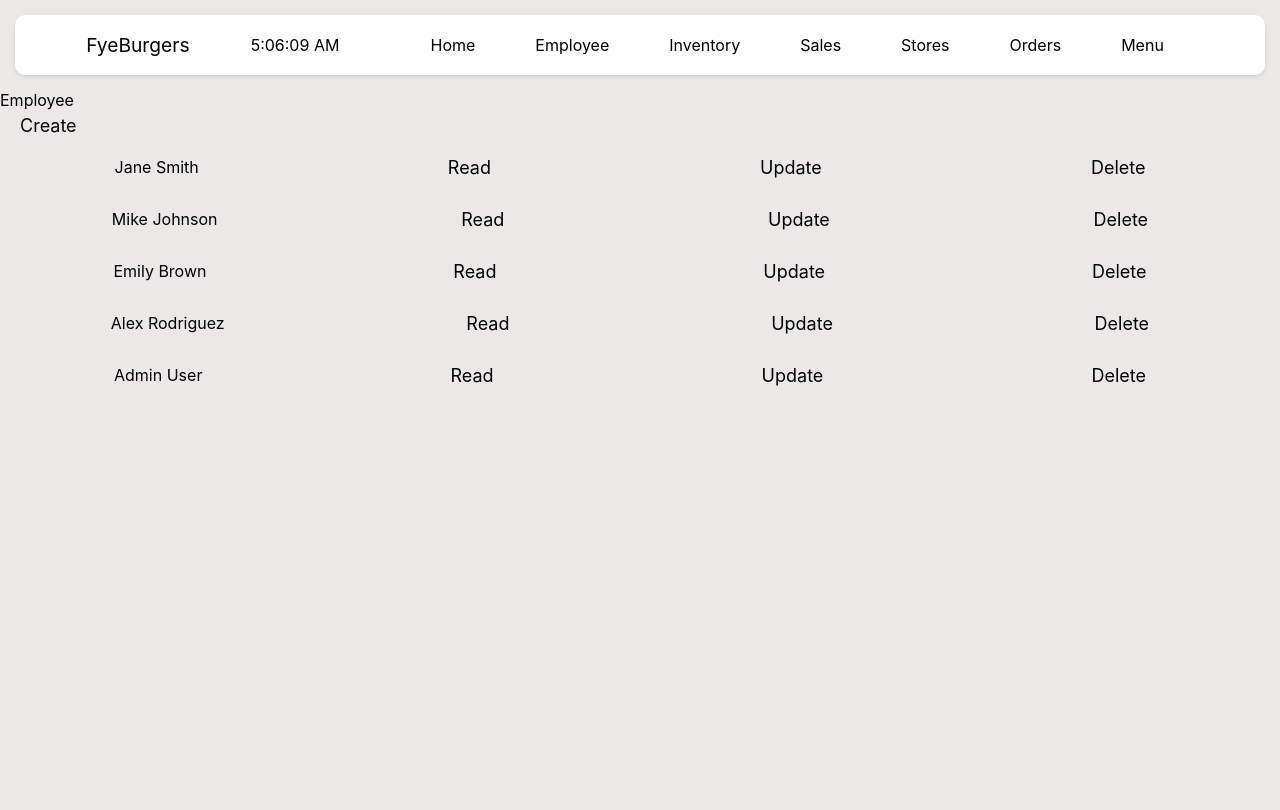
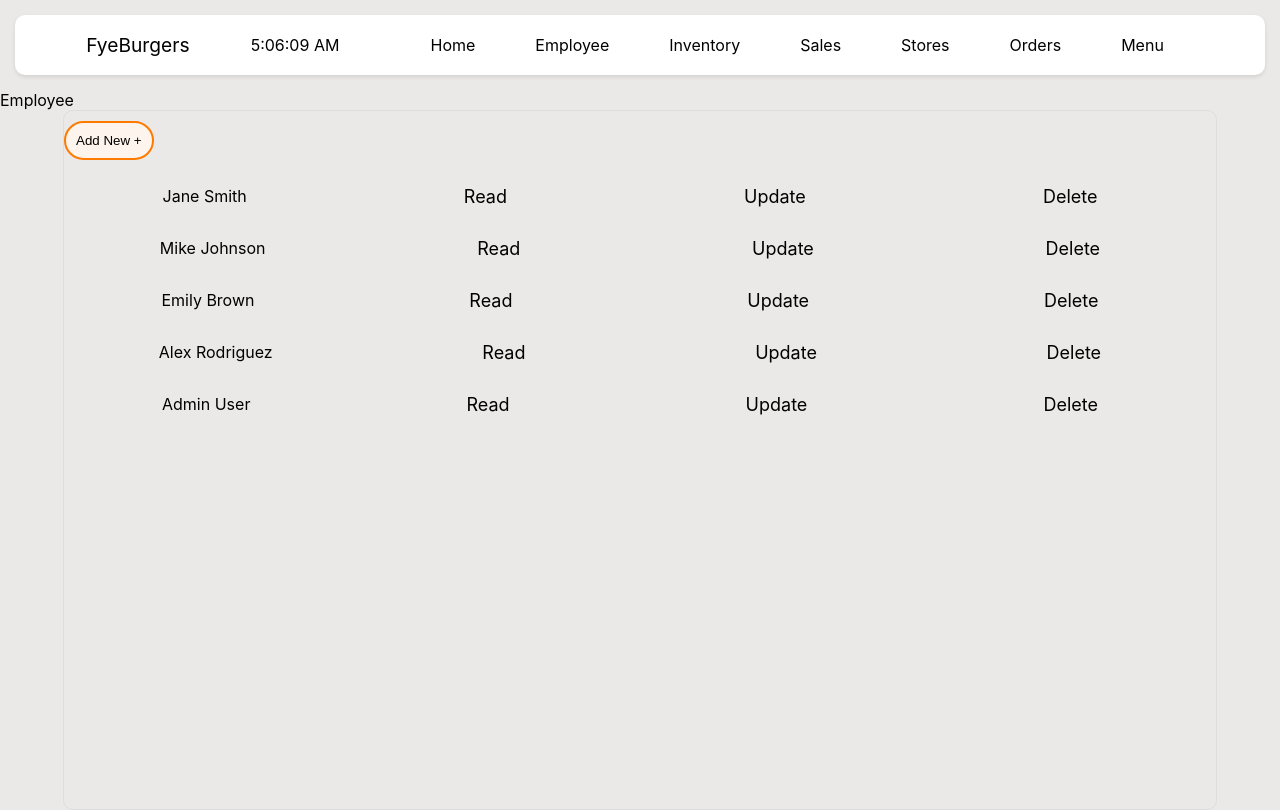
Before and after one commit to Simmigon-flagg/fyeburgers, a React (Create React App) app: page /employees in a window 1280 px wide. Built offline with nearby package versions, Linux system fonts and the light colour scheme; data requests are answered from the project's data file; the HTML template or start-up script is replaced by a standard one.

Commit message:
Custom Button Component

```diff
--- /dev/null
+++ b/src/components/CustomButton/CustomButton.css
@@ -0,0 +1,11 @@
+.btn-add{
+    position: relative; /* Ensure that the z-index works */
+    z-index: 9999;
+    margin-top: 10px;
+    margin-bottom: 10px;
+    padding: 10px;
+    border-radius: 20px;
+    border: 2px solid #ff7b00;
+    background-color: rgb(253, 244, 237);
+
+  }
--- /dev/null
+++ b/src/components/CustomButton/CustomButton.jsx
@@ -0,0 +1,12 @@
+import React from "react";
+import './CustomButton.css';
+
+const CustomButton = ({text}) => {
+  return (
+    <button className="btn-add">
+        {text}
+    </button>
+  );
+};
+
+export default CustomButton;
--- a/src/components/Employees/Employees.jsx
+++ b/src/components/Employees/Employees.jsx
@@ -1,19 +1,36 @@
-import React, { useContext } from 'react'
-import "./Employees.css"
-import { EmployeesContext } from '../../context/EmployeesContext';
-import Employee from '../Employee/Employee';
-import EmployeeModal from '../Modal/EmployeeModal';
+import React, { useContext } from "react";
+import "./Employees.css";
+import { EmployeesContext } from "../../context/EmployeesContext";
+import Employee from "../Employee/Employee";
+import EmployeeModal from "../Modal/EmployeeModal";
+import CustomButton from "../CustomButton/CustomButton";
 const Employees = () => {
-  const { employees, createEmployee, updateEmployee, deleteEmployee } = useContext(EmployeesContext);
+  const { employees, createEmployee, updateEmployee, deleteEmployee } =
+    useContext(EmployeesContext);
   return (
-    <div>
-      <EmployeeModal content={"Employee"} header={"Create"} createEmployee={createEmployee} />
-      <div style={{ display: "flex", flexDirection: "column" }}>
-        {employees.map((employee) => (<Employee key={employee.id} employee={employee} updateEmployee={updateEmployee} deleteEmployee={deleteEmployee} />))}
-
+    <div className="container">
+      {/* TODO: Move code to GridComponent.jsx */}
+      <div className="gridContainer">
+        <CustomButton text={"Add New +"}>
+          <EmployeeModal
+            content={"Employee"}
+            header={"Add New +"}
+            createEmployee={createEmployee}
+          />
+        </CustomButton>
+        <div style={{ display: "flex", flexDirection: "column" }}>
+          {employees.map((employee) => (
+            <Employee
+              key={employee.id}
+              employee={employee}
+              updateEmployee={updateEmployee}
+              deleteEmployee={deleteEmployee}
+            />
+          ))}
+        </div>
       </div>
     </div>
-  )
-}
+  );
+};
 
-export default Employees
+export default Employees;
--- a/src/components/Inventories/Inventories.css
+++ b/src/components/Inventories/Inventories.css
@@ -1,32 +1,8 @@
 /* Inventories.css */
 
-.container {
-    height: calc(100vh - 100px);
-    width: 100%;
-    display: flex;
-    justify-content: center;
-    /* background-color: blue; */
 
-  }
 
-  .gridContainer {
-    width: 90%;
-    border: 1px solid #ddd;
-    border-radius: 10px;
-    /* background-color: red; */
-  }
 
-  .btn-add{
-    position: relative; /* Ensure that the z-index works */
-    z-index: 9999;
-    margin-top: 10px;
-    margin-bottom: 10px;
-    padding: 5px;
-    border-radius: 20px;
-    border: 2px solid #ff7b00;
-    background-color: rgb(253, 244, 237);
-
-  }
 
   /* Target header cells within the DataGrid */
   .MuiDataGrid-root .MuiDataGrid-colCell, /* Target column headers */
--- a/src/components/Inventories/Inventories.jsx
+++ b/src/components/Inventories/Inventories.jsx
@@ -6,6 +6,7 @@ import "./Inventories.css";
 import { InventoriesContext } from "../../context/InventoriesContext";
 import Inventory from "../Inventory/Inventory";
 import InventoryModal from "../Modal/InventoryModal";
+import CustomButton from "../CustomButton/CustomButton";
 
 const Inventories = () => {
   const {
@@ -68,14 +69,15 @@ const Inventories = () => {
   }, []);
   return (
     <div className="container">
+      {/* TODO: Move code to GridComponent.jsx */}
       <div className="gridContainer">
-        <button className="btn-add">
-          <InventoryModal
+        <CustomButton text={"Add New +"}>
+        <InventoryModal
             content={"Inventory"}
             header={"Add New +"}
             createInventory={createInventory}
           />{" "}
-        </button>
+        </CustomButton>
         <DataGrid
           rows={inventories}
           columns={columns.map((column) => ({
--- a/src/index.css
+++ b/src/index.css
@@ -12,3 +12,27 @@ code {
   font-family: source-code-pro, Menlo, Monaco, Consolas, 'Courier New',
     monospace;
 }
+
+.container {
+  height: calc(100vh - 100px);
+  width: 100%;
+  display: flex;
+  justify-content: center;
+  /* background-color: blue; */
+
+}
+
+.gridContainer {
+  width: 90%;
+  border: 1px solid #ddd;
+  border-radius: 10px;
+  /* background-color: red; */
+}
+
+  /* Target header cells within the DataGrid */
+  .MuiDataGrid-root .MuiDataGrid-colCell, /* Target column headers */
+  .MuiDataGrid-root .MuiDataGrid-colCellTitle /* Target column header text */ {
+    background-color: #f6d1c1 !important; /* Set the background color */
+    color: #000000 !important; /* Set the text color */
+    font-weight: bold; /* Optionally, make the text bold */
+  }
```
Also changed, not shown: src/components/GridComponent/GridComponent.jsx (added, +32 -0 lines), src/components/GridComponent/GridComponent.css (added).
